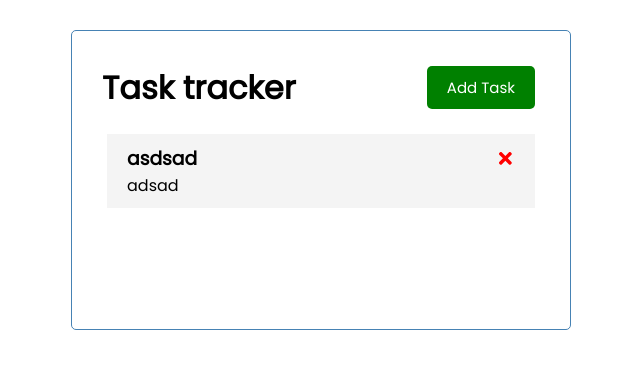
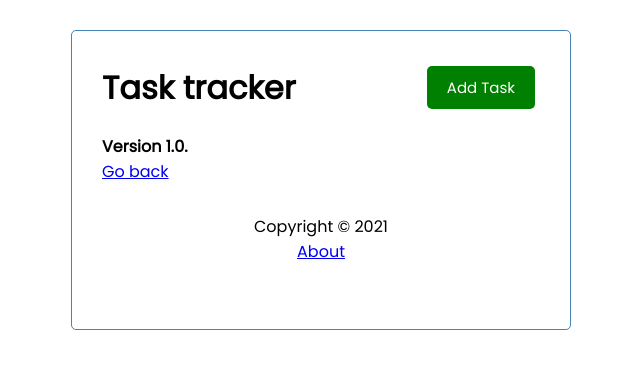
Before and after one commit to artgmrs/task-tracker, a React (Create React App) app: page /about in a window 1280 px wide. Shown: the top 368 px of the page, without its empty margins (319-959 px from the left). Built offline with nearby package versions, Linux system fonts and the light colour scheme; data requests are answered from the project's data file.

Commit message:
Rotas adicionadas na aplicação

```diff
--- a/db.json
+++ b/db.json
@@ -1,10 +1,3 @@
 {
-  "tasks": [
-    {
-      "text": "asdsad",
-      "day": "adsad",
-      "reminder": false,
-      "id": 1
-    }
-  ]
+  "tasks": []
 }
--- a/package.json
+++ b/package.json
@@ -10,6 +10,7 @@
     "react": "^17.0.2",
     "react-dom": "^17.0.2",
     "react-icons": "^4.3.1",
+    "react-router-dom": "^6.2.1",
     "react-scripts": "5.0.0",
     "web-vitals": "^2.1.2"
   },
--- a/src/App.js
+++ b/src/App.js
@@ -1,8 +1,11 @@
 import { useState, useEffect } from "react";
+import { BrowserRouter as Router, Route, Routes } from "react-router-dom";
 
 import Header from "./components/Header";
+import Footer from "./components/Footer";
 import Tasks from "./components/Tasks";
 import AddTask from "./components/AddTask";
+import About from "./components/About";
 
 function App() {
     const [showAddTask, setShowAddTask] = useState(false);
@@ -72,12 +75,19 @@
     };
 
     return (
+        <Router>
             <div className="container">
                 <Header
                     onAdd={() => setShowAddTask(!showAddTask)}
                     title="Task tracker"
                     showAdd={showAddTask}
                 />
+                <Routes>
+                    <Route
+                        path="/"
+                        exact
+                        element={
+                            <>
                                 {showAddTask && <AddTask onAdd={addTask} />}
                                 {tasks.length > 0 ? (
                                     <Tasks
@@ -88,7 +98,14 @@
                                 ) : (
                                     "No tasks to show."
                                 )}
+                            </>
+                        }
+                    />
+                    <Route path="/about" element={<About />} />
+                </Routes>
+                <Footer />
             </div>
+        </Router>
     );
 }
 
--- /dev/null
+++ b/src/components/About.js
@@ -0,0 +1,12 @@
+import { Link }  from 'react-router-dom'
+
+const About = () => {
+    return (
+        <div>
+            <h4>Version 1.0.</h4>
+            <Link to="/">Go back</Link>
+        </div>
+    )
+}
+
+export default About
--- /dev/null
+++ b/src/components/Footer.js
@@ -0,0 +1,12 @@
+import { Link }  from 'react-router-dom'
+
+const Footer = () => {
+    return (
+        <footer>
+            <p>Copyright &copy; 2021</p>
+            <Link to="/about">About</Link>
+        </footer>
+    )
+}
+
+export default Footer
```
Also changed, not shown: 1 other file (tests, documents, lock files or other folders). Lines whose indentation alone changed are shown as unchanged.
